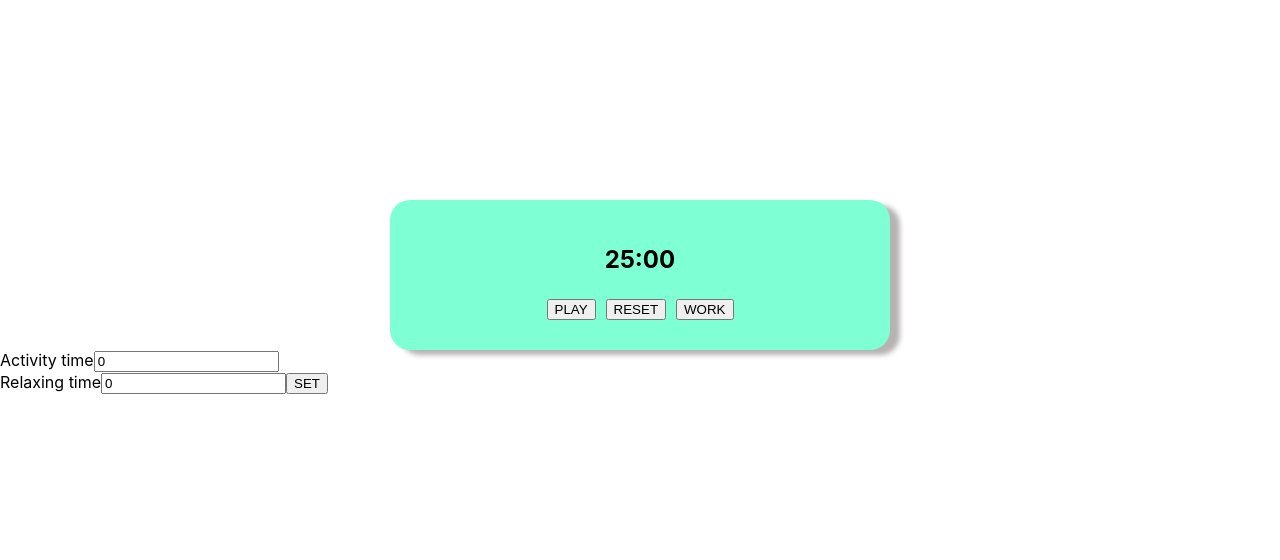
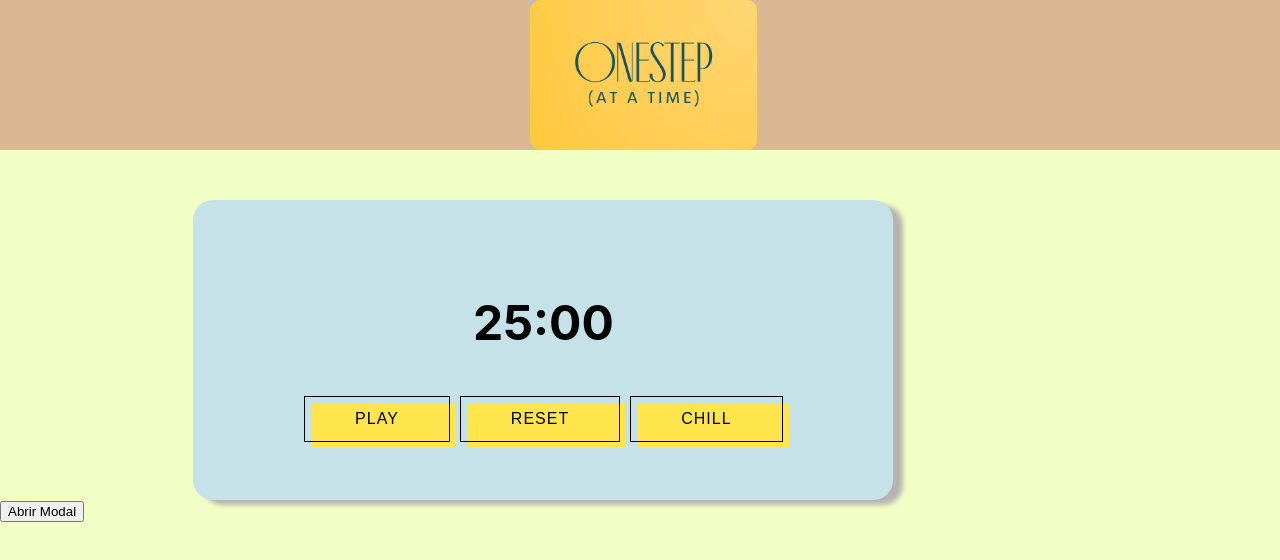
Before and after one commit to martinfrangul/one-step, a React (Create React App) app: page / in a window 1280 px wide. Shown: the top 560 px of the page. Built offline with nearby package versions, Linux system fonts and the light colour scheme.

Commit message:
Haciendo modal

```diff
--- a/src/App.css
+++ b/src/App.css
@@ -16,10 +16,6 @@
 .App-header {
   background-color: #282c34;
   min-height: 100vh;
-  display: flex;
-  flex-direction: column;
-  align-items: center;
-  justify-content: center;
   font-size: calc(10px + 2vmin);
   color: white;
 }
@@ -36,3 +32,15 @@
     transform: rotate(360deg);
   }
 }
+
+
+.elements {
+  display: flex;
+}
+
+.container-gral {
+  display: flex;
+  flex-direction: row;
+  justify-content:space-evenly;
+  align-items:center;
+}
--- a/src/App.js
+++ b/src/App.js
@@ -2,28 +2,53 @@ import { Fragment, useState } from "react";
 import Counter from "./components/Counter";
 import CounterConfig from "./components/CounterConfig";
 import "./App.css";
+import Navbar from "./components/Navbar";
 
 function App() {
-
-
-
-  const [userTimeAT, setUserTimeAT] = useState(25)
-  const [userTimeRX, setUserTimeRX] = useState(25)
-
+  const [userTimeAT, setUserTimeAT] = useState(25);
+  const [userTimeRX, setUserTimeRX] = useState(5);
 
   const setCustomAT = (AT) => {
-    setUserTimeAT(AT)
-  }
+    setUserTimeAT(AT);
+  };
 
   const setCustomRX = (RX) => {
-    setUserTimeRX(RX)
-  }
+    setUserTimeRX(RX);
+  };
+
+  ////////////MODAL//////////
+
+  const [isModalOpen, setIsModalOpen] = useState(false);
+
+  const openModal = () => {
+    setIsModalOpen(true);
+  };
+
+  const closeModal = () => {
+    setIsModalOpen(false);
+  };
+
+  //////////////////////////
 
   return (
     <Fragment>
-      <Counter AT = {userTimeAT} RX = {userTimeRX}></Counter>
-
-      <CounterConfig onCustomAT = {setCustomAT} onCustomRX = {setCustomRX}></CounterConfig>
+      <Navbar></Navbar>
+      <div className="container-gral">
+        <div className="elements">
+          <Counter AT={userTimeAT} RX={userTimeRX}></Counter>
+        </div>
+        <div className="elements">
+          <CounterConfig
+            onCustomAT={setCustomAT}
+            onCustomRX={setCustomRX}
+            isOpen={isModalOpen}
+            onClose={closeModal}
+          ></CounterConfig>
+        </div>
+      </div>
+      <div>
+        <button onClick={openModal}>Abrir Modal</button>
+      </div>
     </Fragment>
   );
 }
--- a/src/components/Counter.js
+++ b/src/components/Counter.js
@@ -5,7 +5,8 @@ function Counter(props) {
   let userAT = props.AT;
   let userRX = props.RX;
   const [seconds, setSeconds] = useState(0);
-  const [minutes, setMinutes] = useState(25);
+  const [minutesAT, setMinutesAT] = useState(0);
+  const [minutesRX, setMinutesRX] = useState(0);
   const [playPause, setPlayPause] = useState(false);
   const [mode, setMode] = useState(true);
   const [started, setStarted] = useState(false);
@@ -17,13 +18,14 @@ function Counter(props) {
   }
 
   const onChangeModeHandler = () => {
-    setMode(!mode)
-    onResetHandler()
+    setMode(!mode);
+    onResetHandler();
   };
 
   function onResetHandler() {
     setSeconds(0);
-    setMinutes(25);
+    setMinutesAT(25);
+    setMinutesRX(5);
     setPlayPause(false);
     setStarted(false);
   }
@@ -31,13 +33,13 @@ function Counter(props) {
   //////////// COUNTER /////////////////
 
   useEffect(() => {
-    if (mode){
+    if (mode) {
       if (!started) {
-        setMinutes(userAT)
+        setMinutesAT(userAT);
       }
     } else {
       if (!started) {
-        setMinutes(userRX)
+        setMinutesRX(userRX);
       }
     }
     let intervalId;
@@ -48,14 +50,30 @@ function Counter(props) {
         if (seconds > 0) {
           setSeconds(seconds - 1);
         } else {
-          if (minutes > 0) {
-            setMinutes(minutes - 1);
+          if (mode === true) {
+            if (minutesAT > 0) {
+              setMinutesAT(minutesAT - 1);
               setSeconds(59);
             } else {
               // When both minutes and seconds reach 0, set the Alert to TRUE.
               alert("Time to rest");
-            setMinutes(25);
+              setMinutesRX(userRX);
+              setMode(false);
               setPlayPause(false);
+            }
+          }
+
+          if (mode === false) {
+            if (minutesRX > 0) {
+              setMinutesRX(minutesRX - 1);
+              setSeconds(59);
+            } else {
+              // When both minutes and seconds reach 0, set the Alert to TRUE.
+              alert("Time to rest");
+              setMinutesAT(userAT);
+              setMode(true);
+              setPlayPause(false);
+            }
           }
         }
       }, 1000);
@@ -66,23 +84,38 @@ function Counter(props) {
     return () => {
       clearInterval(intervalId);
     };
-  }, [seconds, playPause, minutes, userAT, started, userRX, mode]);
+  }, [seconds, playPause, minutesRX, minutesAT, userAT, started, userRX, mode]);
 
   return (
     <div className={classes.container}>
+      {mode && (
         <h2>
-        {minutes}:{seconds < 10 ? `0${seconds}` : seconds}
+          {minutesAT}:{seconds < 10 ? `0${seconds}` : seconds}
         </h2>
+      )}
+      {!mode && (
+        <h2>
+          {minutesRX}:{seconds < 10 ? `0${seconds}` : seconds}
+        </h2>
+      )}
       <div className={classes.btnCont}>
-        <button className={classes.btn} onClick={onStartHandler}>
+        {/* <button className={classes.btn} onClick={onStartHandler}>
           {playPause ? "PAUSE" : "PLAY"}
         </button>
         <button className={classes.btn} onClick={onResetHandler}>
           RESET
         </button>
         <button className={classes.btn} onClick={onChangeModeHandler}>
-          {mode ? "WORK" : "CHILL"}
+          {mode ? "CHILL" : "WORK"}
+        </button> */}
+
+        <button className={classes["button-52"]} onClick={onStartHandler}>
+          {playPause ? "PAUSE" : "PLAY"}
         </button>
+        <button className={classes["button-52"]} onClick={onResetHandler}>RESET</button>
+        <button className={classes["button-52"]} onClick={onChangeModeHandler} >{mode ? "CHILL" : "WORK"}</button>
+
+
       </div>
     </div>
   );
--- a/src/components/Counter.module.css
+++ b/src/components/Counter.module.css
@@ -4,12 +4,13 @@
     justify-content: center;
     align-items: center;
     margin: auto;
-    margin-top: 200px;
-    width: 500px;
-    height: 150px;
+    margin-top: 50px;
+    width: 700px;
+    height: 300px;
     border-radius: 20px;
     box-shadow: 10px 5px 5px rgb(184, 179, 179);
-    background-color: aquamarine;
+    background-color: rgb(198, 226, 233);
+    z-index: 1;
 
 }
 
@@ -18,6 +19,47 @@
     justify-content: center;
 }
 
-.btn {
-    margin: 5px 5px
+
+h2 {
+    font-size: 3rem;
 }
+
+.button-52 {
+  font-size: 16px;
+  font-weight: 200;
+  letter-spacing: 1px;
+  padding: 13px 20px 13px;
+  outline: 0;
+  border: 1px solid black;
+  cursor: pointer;
+  position: relative;
+  background-color: rgba(0, 0, 0, 0);
+  user-select: none;
+  -webkit-user-select: none;
+  touch-action: manipulation;
+  margin: 5px
+
+}
+
+.button-52:after {
+  content: "";
+  background-color: #ffe54c;
+  width: 100%;
+  z-index: -1;
+  position: absolute;
+  height: 100%;
+  top: 7px;
+  left: 7px;
+  transition: 0.2s;
+}
+
+.button-52:hover:after {
+  top: 0px;
+  left: 0px;
+}
+
+@media (min-width: 768px) {
+  .button-52 {
+    padding: 13px 50px 13px;
+  }
+}
--- a/src/components/CounterConfig.js
+++ b/src/components/CounterConfig.js
@@ -1,25 +1,41 @@
 import { useState } from "react";
+import classes from "./CounterConfig.module.css";
 
 const CounterConfig = (props) => {
   const [actionTime, setActionTime] = useState(0);
   const [relaxingTime, setRelaxingTime] = useState(0);
 
+  if (!props.isOpen) {
+    return null;
+  } else {
     const onActionHandler = (event) => {
       setActionTime(parseInt(event.target.value));
     };
+
+    const handleClose = (e) => {
+      if (e.target.classList.contains(classes["modal-overlay"])) {
+        props.onClose();
+      }
+    }
 
     const onRelaxHandler = (event) => {
       setRelaxingTime(parseInt(event.target.value));
     };
 
-  const onSubmitHandler = (event) =>{
-    event.preventDefault()
-    props.onCustomAT(actionTime)
-    props.onCustomRX(relaxingTime)
+    const onSubmitHandler = (event) => {
+      event.preventDefault();
+      props.onCustomAT(actionTime);
+      props.onCustomRX(relaxingTime);
+      props.onClose()
+    };
 
-  }
     return (
-    <div>
+      <div className={classes["modal-overlay"]} onClick={handleClose}>
+        <div className={classes["modal"]}>
+          <button className={classes["close-button"]} onClick={props.onClose}>
+            X
+          </button>
+          <div className={classes.container}>
             <form onSubmit={onSubmitHandler}>
               <div className="form-group">
                 <label htmlFor="act-time">Activity time</label>
@@ -44,13 +60,14 @@ const CounterConfig = (props) => {
                   placeholder=""
                   aria-describedby="helpId"
                 />
-          <button onClick={onSubmitHandler}>
-            SET
-          </button>
               </div>
+              <button onClick={onSubmitHandler}>SET</button>
             </form>
           </div>
+        </div>
+      </div>
     );
+  }
 };
 
 export default CounterConfig;
--- /dev/null
+++ b/src/components/CounterConfig.module.css
@@ -0,0 +1,73 @@
+/* Estilos para el contenedor */
+.container {
+    display: flex;
+    justify-content: center;
+    width: 300px;
+    margin: 0 auto;
+    padding: 20px;
+    background-color: rgb(167, 190, 211);
+    border-radius: 8px;
+    text-align: center;
+  }
+
+  /* Estilos para los labels */
+  label {
+    display: block;
+    font-weight: bold;
+    margin-bottom: 8px;
+    color: #333;
+  }
+
+  /* Estilos para los inputs */
+  input {
+    width: 50%;
+    padding: 10px;
+    font-size: 1.2rem;
+    margin: 8px 0;
+    border: 1px solid #ccc;
+    border-radius: 4px;
+  }
+
+  /* Efecto de hover para los inputs */
+  input:hover {
+    border-color: #ff6600;
+  }
+
+  /* Efecto de active para los inputs */
+  input:active {
+    border-color: #ff3300;
+  }
+
+
+  .modal-overlay {
+    display: flex;
+    justify-content: center;
+    align-items: center;
+    position: fixed;
+    top: 0;
+    left: 0;
+    width: 100%;
+    height: 100%;
+    background: rgba(0, 0, 0, 0.5); /* Fondo oscuro con opacidad del 50% */
+    z-index: 999; /* Asegura que el modal esté por encima de otros elementos */
+  }
+
+  /* Estilo para el modal */
+  .modal {
+    border-radius: 4px;
+    max-width: 80%;
+    width: 400px;
+    position: relative;
+  }
+
+  /* Estilo para el botón de cierre */
+  .close-button {
+    position: absolute;
+    top: 10px;
+    right: 10px;
+    background: transparent;
+    border: none;
+    font-size: 20px;
+    cursor: pointer;
+    padding: 0;
+  }
--- /dev/null
+++ b/src/components/Navbar.js
@@ -0,0 +1,22 @@
+import classes from "./Navbar.module.css";
+import logo from "../pics/logoOneStep.png";
+
+const Navbar = () => {
+  return (
+    <div className={classes.navbar}>
+      <div className={classes["flip-card"]}>
+        <div className={classes["flip-card-inner"]}>
+          <div className={classes["flip-card-front"]}>
+          <img className={classes.logo} src={logo} alt="Logo" />
+
+          </div>
+          <div class={classes["flip-card-back"]}>
+            <h1>STAY FOCUSED!</h1>
+          </div>
+        </div>
+      </div>
+    </div>
+  );
+};
+
+export default Navbar;
--- /dev/null
+++ b/src/components/Navbar.module.css
@@ -0,0 +1,59 @@
+.navbar {
+    width: 100%;
+    height: 150px;
+    background-color: rgb(218, 184, 148);
+    display: flex;
+    flex-direction: column;
+    justify-content: center;
+    align-items: center;
+}
+
+.logo {
+    height: 150px;
+    border-radius: 10px;
+}
+
+
+.flip-card {
+    background-color: transparent;
+    width: 220px;
+    height: 100%;
+    perspective: 1000px; /* Remove this if you don't want the 3D effect */
+  }
+
+  /* This container is needed to position the front and back side */
+  .flip-card-inner {
+    position: relative;
+    width: 100%;
+    height: 100%;
+    text-align: center;
+    transition: transform 0.8s;
+    transform-style: preserve-3d;
+  }
+
+  /* Do an horizontal flip when you move the mouse over the flip box container */
+  .flip-card:hover .flip-card-inner {
+    transform: rotateY(180deg);
+  }
+
+  /* Position the front and back side */
+  .flip-card-front, .flip-card-back {
+    position: absolute;
+    width: 100%;
+    height: 100%;
+    -webkit-backface-visibility: hidden; /* Safari */
+    backface-visibility: hidden;
+  }
+
+  /* Style the front side (fallback if image is missing) */
+  .flip-card-front {
+    background-color: #bbb;
+    color: black;
+  }
+
+  /* Style the back side */
+  .flip-card-back {
+    background-color: rgb(218, 184, 148);
+    color: white;
+    transform: rotateY(180deg);
+  }
--- a/src/index.css
+++ b/src/index.css
@@ -5,6 +5,8 @@ body {
     sans-serif;
   -webkit-font-smoothing: antialiased;
   -moz-osx-font-smoothing: grayscale;
+  background-color: rgb(241, 255, 196);
+
 }
 
 code {
```
Also changed, not shown: src/pics/OneStep.png (added), src/pics/logoOneStep.png (added). Lines whose indentation alone changed are shown as unchanged.
